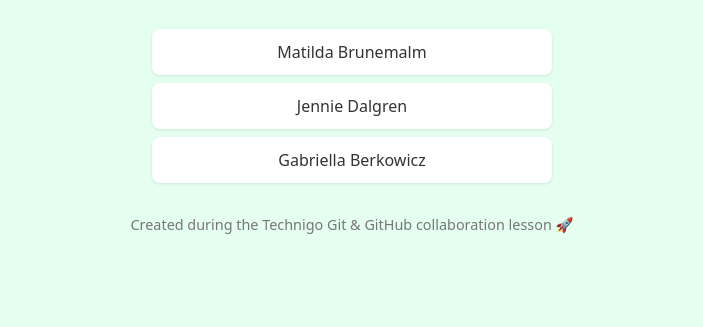
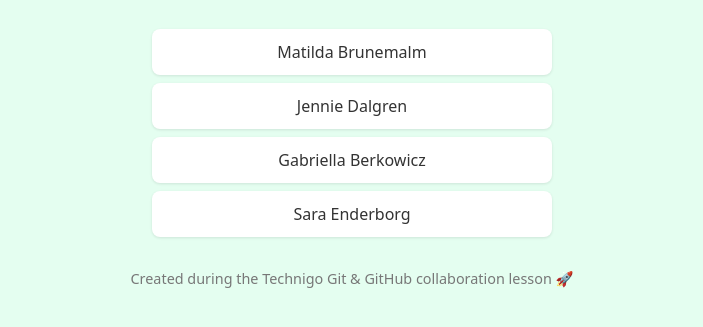
Before and after one commit to Technigo/fall25-github-branches-practice, a plain HTML site: page index.html in a window 1280 px wide. Shown: the part 151-478 px from the top of the page, without its empty margins (288-991 px from the left). Drawn offline with Linux system fonts and the light colour scheme.

Commit message:
added my name to the list

```diff
--- a/index.html
+++ b/index.html
@@ -18,6 +18,7 @@
     <li>Jennie Dalgren</li>
     <!-- 👇 Students: add your name below this line 👇 -->
     <li>Gabriella Berkowicz</li>
+    <li>Sara Enderborg</li>
   </ul>
 
   <footer>Created during the Technigo Git & GitHub collaboration lesson 🚀</footer>
```
